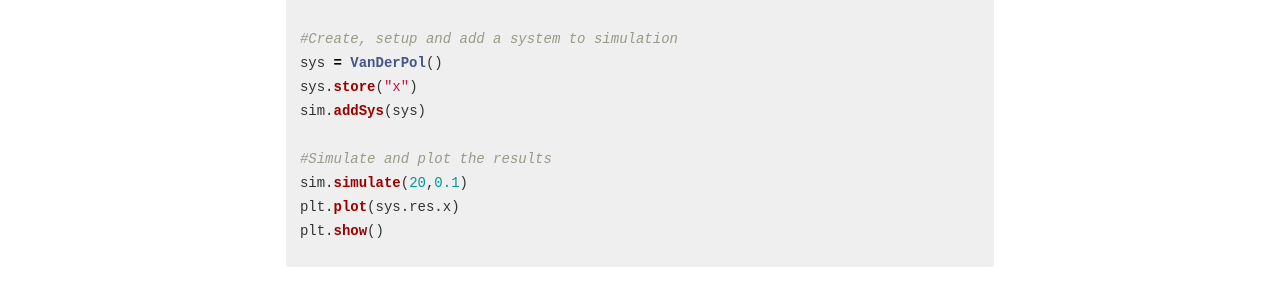
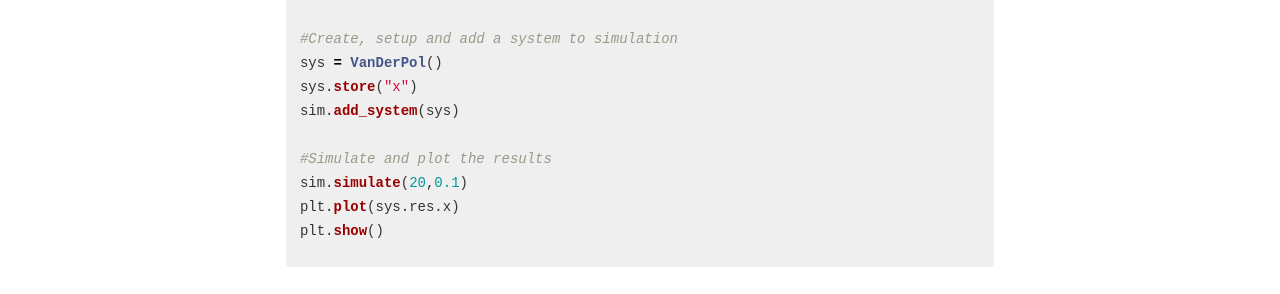
Before and after one commit to aldebjer/pysim, a Jekyll site: the page built from use/index.md, in a window 1280 px wide. Shown: the part 845-1139 px from the top of the page. Built offline with Jekyll 4.4.1, drawn with Linux system fonts in a browser that asks for light colours; nearby versions of some CDN libraries.

Commit message:
updating documentation for adding system

```diff
--- a/use/index.md
+++ b/use/index.md
@@ -18,7 +18,7 @@ sim = Sim()
 #Create, setup and add a system to simulation
 sys = VanDerPol()
 sys.store("x")
-sim.addSys(sys)
+sim.add_system(sys)
 
 #Simulate and plot the results
 sim.simulate(20,0.1)
```
